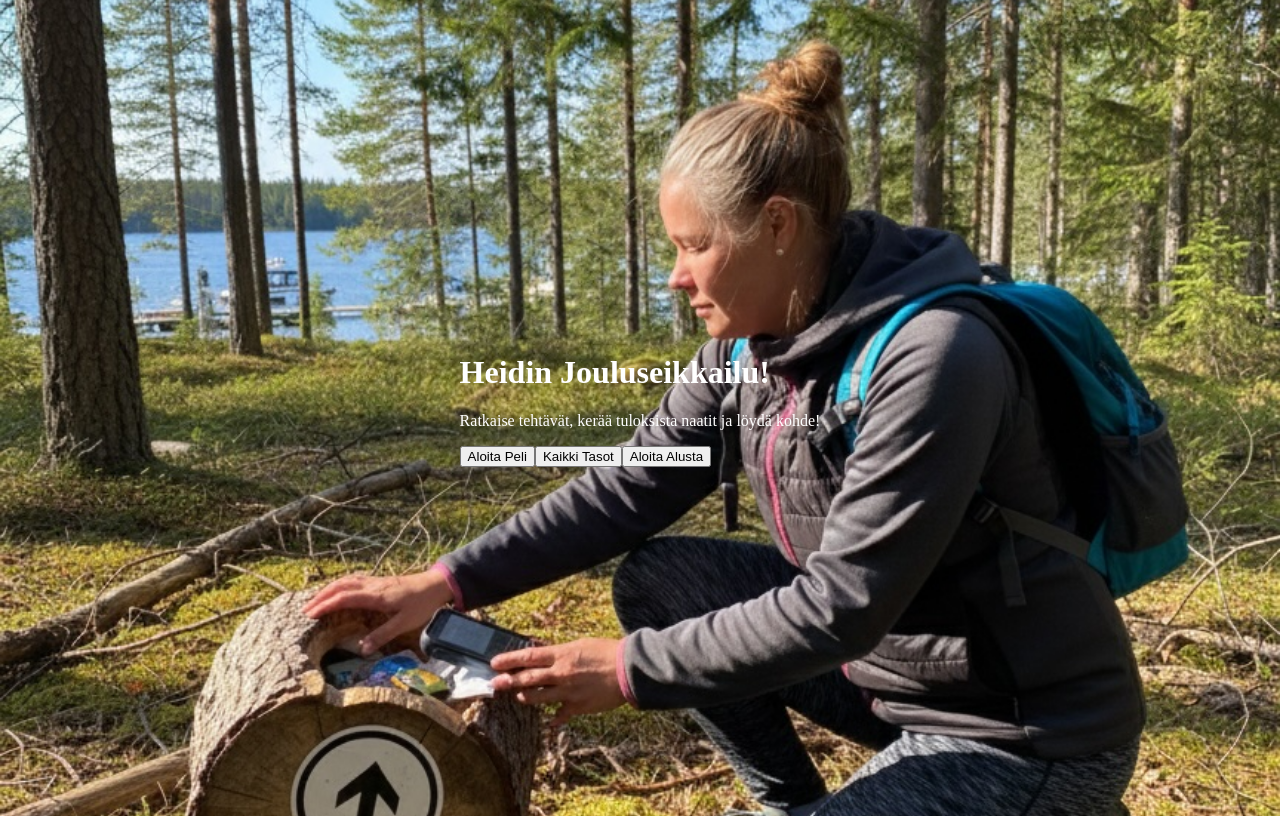
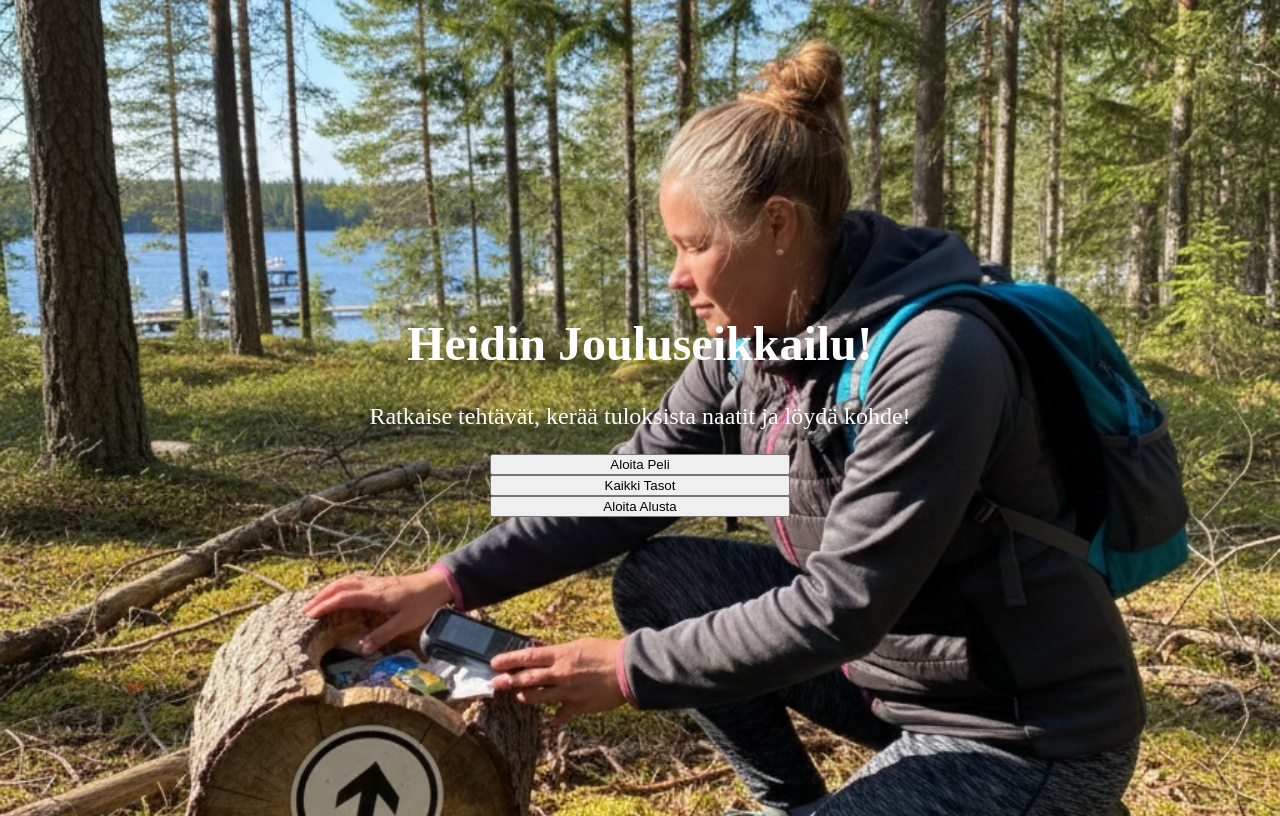
Before and after one commit to grande-fi/heidin-jouluseikkailu, a Next.js app: page / in a window 1280 px wide. Built offline with nearby package versions, Linux system fonts and the light colour scheme.

Commit message:
Update page.js
alignment fix

```diff
--- a/app/page.js
+++ b/app/page.js
@@ -60,19 +60,20 @@ export default function MainMenu() {
 
   return (
     <main style={backgroundStyle}>
-      <div className="max-w-xl mx-auto text-center bg-black/70 p-8 rounded-xl shadow-xl">
-        <h1 style={{ color: "white" }} className="text-3xl font-bold mb-4">
+      <div className="max-w-xl mx-auto bg-black/70 p-8 rounded-xl shadow-xl" style={{ textAlign: "center" }}>
+        <h1 style={{ color: "white", fontSize: "3rem" }} className="font-bold mb-4">
           {fi.appTitle}
         </h1>
 
-        <p style={{ color: "white" }} className="text-lg mb-6">
+        <p style={{ color: "white", fontSize: "1.5rem" }} className="mb-6">
           Ratkaise tehtävät, kerää tuloksista naatit ja löydä kohde!
         </p>
 
-        <div className="flex flex-col gap-4">
+        <div className="flex flex-col gap-4" style={{ alignItems: "center" }}>
           <Button
             onClick={startPuzzle}
             className="bg-gray-400 hover:bg-gray-500"
+            style={{ width: "100%", maxWidth: "300px" }}
           >
             {fi.mainMenu.startPuzzle}
           </Button>
@@ -80,6 +81,7 @@ export default function MainMenu() {
           <Button
             onClick={goToPuzzlesList}
             className="bg-blue-500 hover:bg-blue-600"
+            style={{ width: "100%", maxWidth: "300px" }}
           >
             Kaikki Tasot
           </Button>
@@ -87,6 +89,7 @@ export default function MainMenu() {
           <Button
             onClick={resetProgress}
             className="bg-red-600 hover:bg-red-700"
+            style={{ width: "100%", maxWidth: "300px" }}
           >
             {fi.mainMenu.resetProgress}
           </Button>
```
